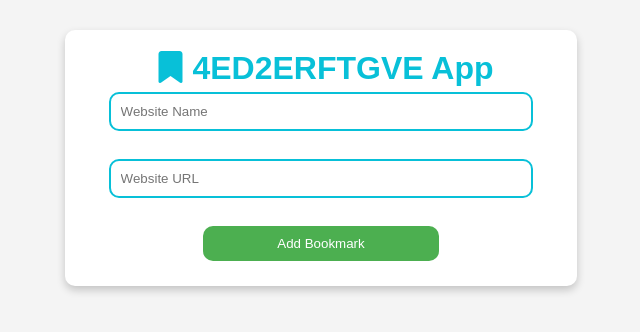
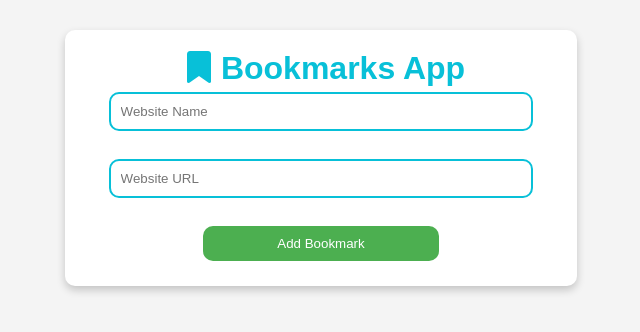
Before and after one commit to Akrmh/bookmark, a plain HTML site: page index.html in a window 1280 px wide. Shown: the whole page, without its empty margins (319-959 px from the left). Drawn offline with Linux system fonts and the light colour scheme.

Commit message:
html changes

```diff
--- a/index.html
+++ b/index.html
@@ -13,7 +13,7 @@
 </head>
 <body>
     <div class="container">
-        <h1> <i class="fas fa-bookmark"></i><Bookmarks-e>4ED2ERFTGVE</Bookmarks-e> App</h1>
+        <h1> <i class="fas fa-bookmark"></i>Bookmarks App</h1>
         <form class="form">
             <input type="text" id="websiteName" placeholder="Website Name" ><br>
             <small id="nameError"></small><br>
```
